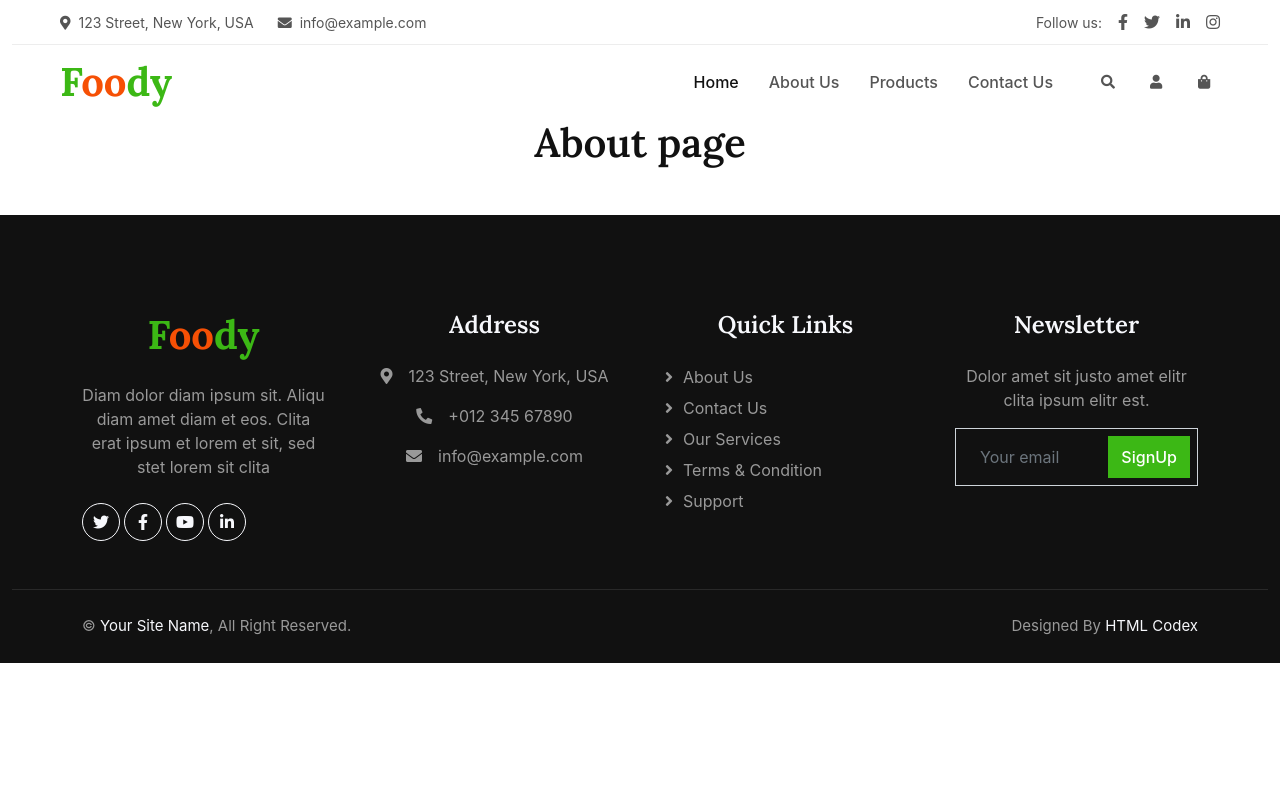
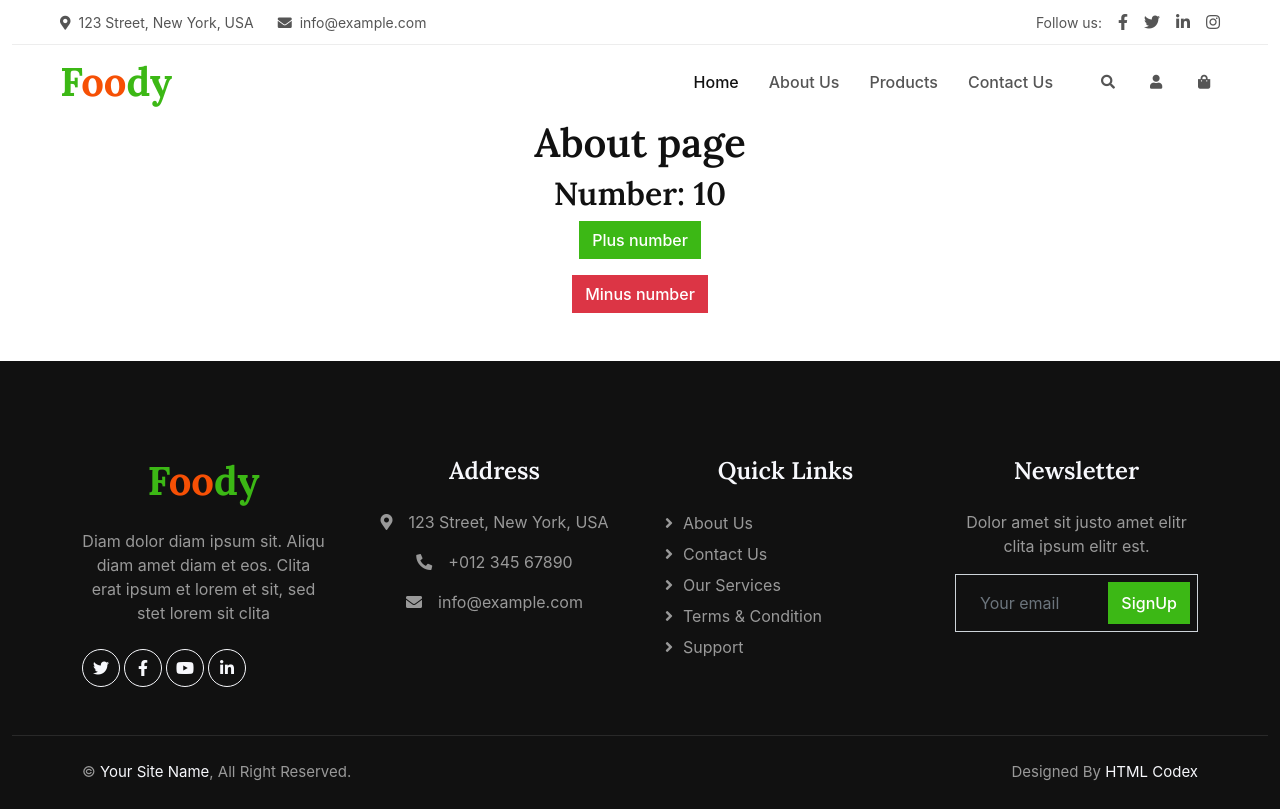
Before and after one commit to hoatq-fptaptech/TS2405_Reactjs, a React (Create React App) app: page /about-us in a window 1280 px wide. Built offline with nearby package versions, Linux system fonts and the light colour scheme.

Commit message:
demo state

```diff
--- a/src/pages/About.js
+++ b/src/pages/About.js
@@ -1,8 +1,18 @@
+import { useState } from "react";
+
 const About = ()=>{
+    const [number,setNumber] =  useState(10); // khai báo 1 state là number có giá trị ban đầu = 10
+    const clickMe = ()=>{
+        setNumber(number+1);//<=> number =  number +1
+    }
     return (
     <div className="container">
         <h1>About page</h1>
+        <h2>Number: {number}</h2>
+        <p><button onClick={clickMe} className="btn btn-primary">Plus number</button></p>
+        <p><button className="btn btn-danger">Minus number</button></p>
     </div>
     )
 }
 export default About;
+// STATE
```
